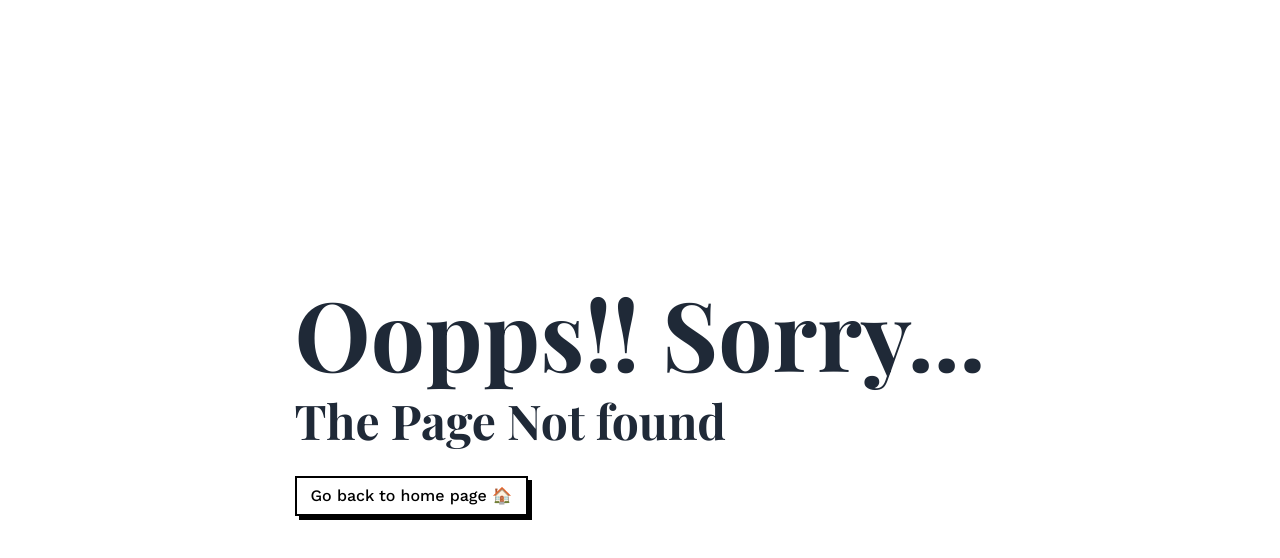
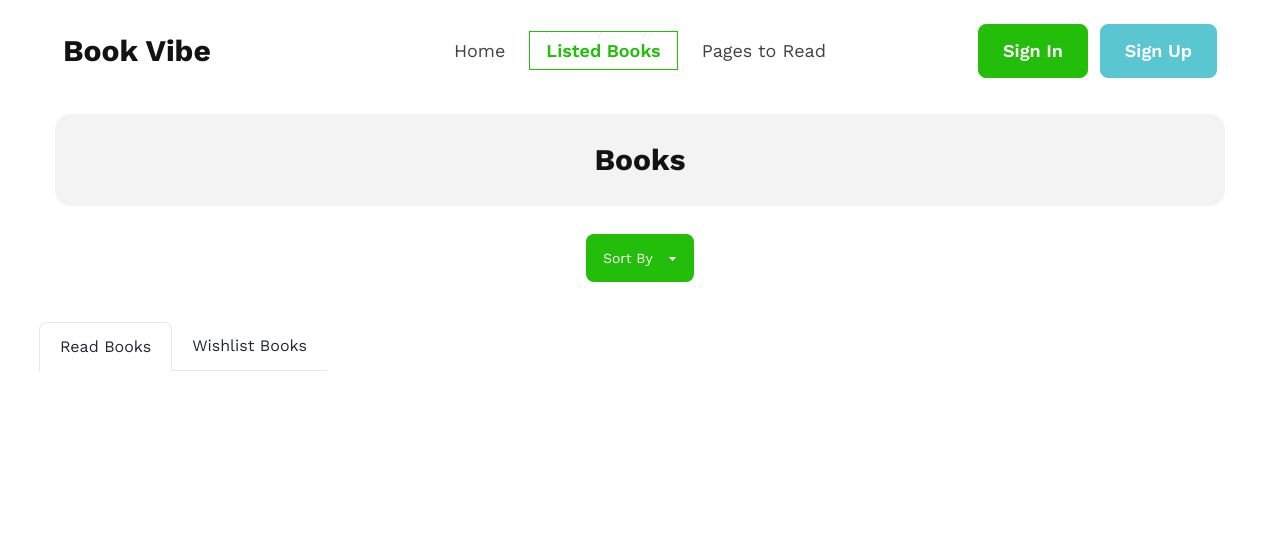
Before and after one commit to kamruzzamanbayezid/A8-Book-vibes, a React (Vite) app: page /listedBooks in a window 1280 px wide. Before the commit this address had no page. Shown: the top 558 px of the page. Built offline with nearby package versions, Linux system fonts and the light colour scheme; a web font is replaced by a local one.

Commit message:
added listed book route

```diff
--- a/src/Components/Banner/Banner.jsx
+++ b/src/Components/Banner/Banner.jsx
@@ -1,3 +1,4 @@
+import { Link } from "react-router-dom";
 import CommonBtn from "../../Shared/CommonBtn";
 
 const Banner = () => {
@@ -6,9 +7,9 @@ const Banner = () => {
                   <div className="hero-content flex flex-col lg:flex-row gap-10 lg:gap-0">
                         <div className="lg:w-3/5 lg:ml-24 flex flex-col justify-center items-center lg:items-start">
                               <h1 className="text-[56px] text-[#131313] font-bold font-playfair leading-[84px] mb-10 text-center lg:text-start">Books to freshen up your bookshelf</h1>
-                              <div>
+                              <Link to='/listedBooks'>
                                     <CommonBtn title='View The List' />
-                              </div>
+                              </Link>
                         </div>
                         <div className="lg:w-2/5">
                               <img src="https://i.ibb.co/5M4LRzm/pngwing-1.png" alt="" />
--- /dev/null
+++ b/src/Components/ListedBook/ListedBook.jsx
@@ -0,0 +1,33 @@
+import { useState } from "react";
+
+const ListedBook = () => {
+
+      const [index, setIndex] = useState(0);
+
+      return (
+            <div>
+                  <div className="my-7 bg-[#1313130d] py-7 rounded-2xl">
+                        <h1 className="text-[#131313] text-3xl font-bold text-center">Books</h1>
+                  </div>
+                  <div className="flex justify-center">
+                        <select className="select select-ghost bg-[#23BE0A] text-white">
+                              <option disabled selected className="text-white">Sort By</option>
+                              <option className="text-white">Svelte</option>
+                              <option className="text-white">Vue</option>
+                              <option className="text-white">React</option>
+                        </select>
+                  </div>
+                  <div className="flex my-10 -mx-4 overflow-x-auto overflow-y-hidden flex-nowrap dark:bg-gray-100 dark:text-gray-800">
+                        <a onClick={() => setIndex(0)} rel="noopener noreferrer" href="#" className={`${index == 0 ? 'border border-b-0 rounded-t-lg' : 'border-b'} flex items-center flex-shrink-0 px-5 py-3 space-x-2 dark:border-gray-600 dark:text-gray-600`}>
+                              <span>Read Books</span>
+                        </a>
+
+                        <a onClick={() => setIndex(1)} rel="noopener noreferrer" href="#" className={`${index == 1 ? 'border border-b-0 rounded-t-lg' : 'border-b'} flex items-center flex-shrink-0 px-5 py-3 space-x-2 dark:border-gray-600 dark:text-gray-600`}>
+                              <span>Wishlist Books</span>
+                        </a>
+                  </div>
+            </div>
+      );
+};
+
+export default ListedBook;
--- a/src/Components/Navbar/Navbar.jsx
+++ b/src/Components/Navbar/Navbar.jsx
@@ -18,7 +18,7 @@ const Navbar = () => {
             </li>
             <li>
                   <NavLink
-                        to='/listedBook'
+                        to='/listedBooks'
                         className={({ isActive }) =>
                               isActive ? 'text-[#23BE0A] text-lg font-semibold px-4 py-2 border border-[#23BE0A] hover:bg-[#23BE0A] hover:text-white'
                                     :
--- a/src/Pages/BookDetails/BookDetails.jsx
+++ b/src/Pages/BookDetails/BookDetails.jsx
@@ -1,6 +1,9 @@
 import { useEffect, useState } from "react";
 import { useLoaderData, useParams } from "react-router-dom";
 import CommonBtn2 from "../../Shared/CommonBtn2";
+import { addBookToLocalStorage } from "../../Utils/localstorageForRead";
+import { addWishBookToLocalStorage } from "../../Utils/localStorageForWishList";
+
 
 const BookDetails = () => {
 
@@ -15,6 +18,14 @@ const BookDetails = () => {
       }, [books, id])
 
       const { bookId, bookName, author, image, review, totalPages, rating, category, tags, publisher, yearOfPublishing } = book;
+
+      const handleReadBook = () => {
+            addBookToLocalStorage(bookId)
+      }
+
+      const handleWishListBook = () => {
+            addWishBookToLocalStorage(bookId);
+      }
 
       return (
             <div className="flex flex-col lg:flex-row justify-between my-10">
@@ -52,9 +63,11 @@ const BookDetails = () => {
                                     <span className="text-[#131313] font-bold">{rating}</span>
                               </div>
                         </div>
-                        <div className="mt-8">
-                              <button className="hover:text-white text-[#59C6D2] hover:bg-[#59C6D2] bg-transparent px-6 py-3 border border-[#59C6D2] font-semibold text-lg rounded-lg transition mr-4">Read</button>
-                              <CommonBtn2 title='Wishlist' />
+                        <div className="mt-8 flex items-center gap-3">
+                              <button onClick={handleReadBook} className="hover:text-white text-[#59C6D2] hover:bg-[#59C6D2] bg-transparent px-6 py-3 border border-[#59C6D2] font-semibold text-lg rounded-lg transition mr-4">Read</button>
+                              <div onClick={handleWishListBook}>
+                                    <CommonBtn2 title='Wishlist' />
+                              </div>
                         </div>
                   </div>
             </div>
--- a/src/Routs/Router.jsx
+++ b/src/Routs/Router.jsx
@@ -3,6 +3,7 @@ import MainLayout from "../Layouts/MainLayout";
 import ErrorPage from "../Components/ErrorPage/ErrorPage";
 import Home from "../Pages/Home/Home";
 import BookDetails from "../Pages/BookDetails/BookDetails";
+import ListedBook from "../Components/ListedBook/ListedBook";
 
 const router = createBrowserRouter([
       {
@@ -18,6 +19,10 @@ const router = createBrowserRouter([
                         path: '/bookDetails/:id',
                         element: <BookDetails />,
                         loader: () => fetch('books.json')
+                  },
+                  {
+                        path: '/listedBooks',
+                        element: <ListedBook />
                   }
             ],
       }
--- /dev/null
+++ b/src/Utils/localStorageForWishList.js
@@ -0,0 +1,33 @@
+import toast from "react-hot-toast";
+import { getBookFromLocalStorage } from "./localstorageForRead";
+
+const getWishBookFromLocalStorage = () => {
+      const storedBook = localStorage.getItem('wishBook');
+      if (storedBook) {
+            return JSON.parse(storedBook)
+      }
+      return [];
+}
+
+const saveWishBookToLocalStorage = (id) => {
+      localStorage.setItem('wishBook', JSON.stringify(id));
+      toast.success('You successfully added the book!!')
+}
+
+const addWishBookToLocalStorage = (id) => {
+      const storedBook = getWishBookFromLocalStorage();
+      // book from read list
+      const storedReadBook = getBookFromLocalStorage();
+
+      const isExist = storedBook?.find(book => book == id);
+      const isReadExist = storedReadBook?.find(book => book == id);
+
+      if (isExist || isReadExist) {
+            return toast.error('This book is already in the list!!')
+      }
+      storedBook.push(id);
+
+      saveWishBookToLocalStorage(storedBook);
+}
+
+export { addWishBookToLocalStorage, getWishBookFromLocalStorage };
--- /dev/null
+++ b/src/Utils/localstorageForRead.js
@@ -0,0 +1,28 @@
+import toast from "react-hot-toast";
+
+const getBookFromLocalStorage = () => {
+      const storedBook = localStorage.getItem('readBook');
+      if (storedBook) {
+            return JSON.parse(storedBook)
+      }
+      return [];
+}
+
+const saveBookToLocalStorage = (id) => {
+      localStorage.setItem('readBook', JSON.stringify(id));
+      toast.success('You successfully added the book!!')
+
+}
+
+const addBookToLocalStorage = (id) => {
+      const storedBook = getBookFromLocalStorage();
+      const isExist = storedBook?.find(book => book == id);
+      if(isExist){
+            return toast.error('This book is already in the list!!')
+      }
+      storedBook.push(id);
+
+      saveBookToLocalStorage(storedBook);
+}
+
+export { addBookToLocalStorage, getBookFromLocalStorage };
```
